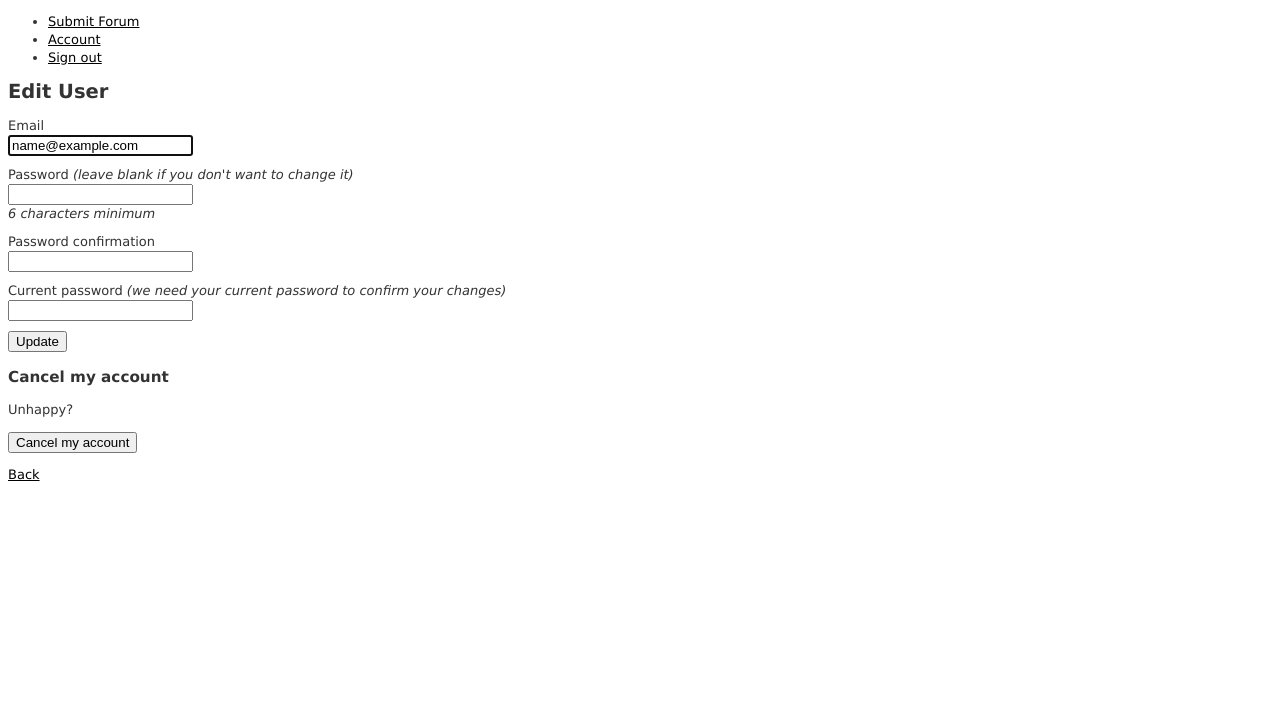
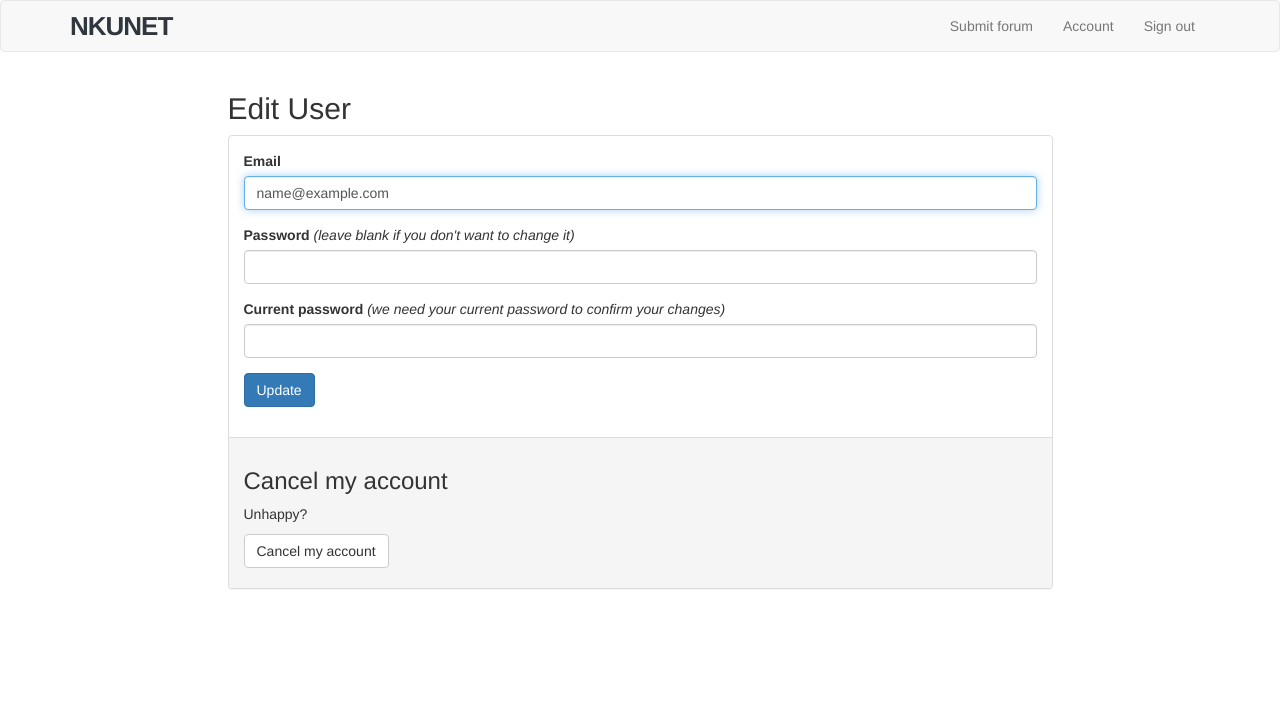
Before and after one commit to CSC-440-Sp2017-NKU/team-project-the-three-amigos, a Rails app: page /users/edit in a window 1280 px wide. Shown: the top 708 px of the page. Run offline with Rails 7, Linux system fonts and the light colour scheme; the visitor is signed in with stand-in values (Sample User, id 1); style sheets or scripts are compiled from the project's sources; some libraries are stand-ins or nearby versions.

Commit message:
Added beginning Bootstrap layout

```diff
--- a/app/assets/javascripts/application.js
+++ b/app/assets/javascripts/application.js
@@ -11,6 +11,7 @@
 // about supported directives.
 //
 //= require jquery
+//= require bootstrap-sprockets
 //= require jquery_ujs
 //= require turbolinks
 //= require_tree .
--- a/app/assets/stylesheets/application.css
+++ b/app/assets/stylesheets/application.css.scss
@@ -13,3 +13,46 @@
  *= require_tree .
  *= require_self
  */
+
+@import "bootstrap-sprockets";
+@import "bootstrap";
+
+#logo {
+	font-size: 26px;
+	font-weight: 700;
+	text-transform: uppercase;
+	letter-spacing: -1px;
+	padding: 15px 0;
+	a {
+		color: #2F363E;
+	}
+}
+
+#main_content {
+	#content {
+		float: none;
+	}
+	padding-bottom: 100px;
+	.link {
+		padding: 2em 1em;
+		border-bottom: 1px solid #e9e9e9;
+		.title {
+
+			a {
+				color: #FF4500;
+			}
+		}
+	}
+	.comments_title {
+		margin-top: 2em;
+	}
+	#comments {
+		.comment {
+			padding: 1em 0;
+			border-top: 1px solid #E9E9E9;
+			.lead {
+				margin-bottom: 0;
+			}
+		}
+	}
+}
--- a/app/assets/stylesheets/scaffolds.scss
+++ /dev/null
@@ -1,73 +0,0 @@
-body {
-  background-color: #fff;
-  color: #333;
-  font-family: verdana, arial, helvetica, sans-serif;
-  font-size: 13px;
-  line-height: 18px;
-}
-
-p, ol, ul, td {
-  font-family: verdana, arial, helvetica, sans-serif;
-  font-size: 13px;
-  line-height: 18px;
-}
-
-pre {
-  background-color: #eee;
-  padding: 10px;
-  font-size: 11px;
-}
-
-a {
-  color: #000;
-
-  &:visited {
-    color: #666;
-  }
-
-  &:hover {
-    color: #fff;
-    background-color: #000;
-  }
-}
-
-div {
-  &.field, &.actions {
-    margin-bottom: 10px;
-  }
-}
-
-#notice {
-  color: green;
-}
-
-.field_with_errors {
-  padding: 2px;
-  background-color: red;
-  display: table;
-}
-
-#error_explanation {
-  width: 450px;
-  border: 2px solid red;
-  padding: 7px;
-  padding-bottom: 0;
-  margin-bottom: 20px;
-  background-color: #f0f0f0;
-
-  h2 {
-    text-align: left;
-    font-weight: bold;
-    padding: 5px 5px 5px 15px;
-    font-size: 12px;
-    margin: -7px;
-    margin-bottom: 0px;
-    background-color: #c00;
-    color: #fff;
-  }
-
-  ul li {
-    font-size: 12px;
-    list-style: square;
-  }
-}
--- a/app/views/devise/registrations/edit.html.erb
+++ b/app/views/devise/registrations/edit.html.erb
@@ -3,41 +3,45 @@
 <%= form_for(resource, as: resource_name, url: registration_path(resource_name), html: { method: :put }) do |f| %>
   <%= devise_error_messages! %>
 
-  <div class="field">
-    <%= f.label :email %><br />
-    <%= f.email_field :email, autofocus: true %>
-  </div>
+  <div class="panel panel-default">
+    <div class="panel-body">
 
-  <% if devise_mapping.confirmable? && resource.pending_reconfirmation? %>
-    <div>Currently waiting confirmation for: <%= resource.unconfirmed_email %></div>
-  <% end %>
+      <div class="form-inputs">
 
-  <div class="field">
-    <%= f.label :password %> <i>(leave blank if you don't want to change it)</i><br />
-    <%= f.password_field :password, autocomplete: "off" %>
-    <% if @minimum_password_length %>
-      <br />
-      <em><%= @minimum_password_length %> characters minimum</em>
+      <% if false %>
+      <div class="form-group">
+        <%= f.label :name %>
+        <%= f.text_field :name, class: "form-control", :autofocus => true %>
+      </div>
+      <% end %>
+
+      <div class="form-group">
+        <%= f.label :email %>
+        <%= f.email_field :email, class: "form-control", :autofocus => true %>
+      </div>
+
+      <div class="form-group">
+        <%= f.label :password %> <i>(leave blank if you don't want to change it)</i>
+        <%= f.password_field :password, class: "form-control", :autocomplete => "off" %>
+      </div>
+
+      <div class="form-group">
+        <%= f.label :current_password %> <i>(we need your current password to confirm your changes)</i>
+        <%= f.password_field :current_password, class: "form-control" %>
+      </div>
+
+      </div>
+
+      <div class="form-group">
+        <%= f.submit "Update", class: "btn btn-primary" %>
+      </div>
+
     <% end %>
   </div>
+  <div class="panel-footer">
 
-  <div class="field">
-    <%= f.label :password_confirmation %><br />
-    <%= f.password_field :password_confirmation, autocomplete: "off" %>
+    <h3>Cancel my account</h3>
+
+    <p>Unhappy? <%= button_to "Cancel my account", registration_path(resource_name), data: { confirm: "Are you sure?" }, method: :delete, class: "btn btn-default" %></p>
+
   </div>
-
-  <div class="field">
-    <%= f.label :current_password %> <i>(we need your current password to confirm your changes)</i><br />
-    <%= f.password_field :current_password, autocomplete: "off" %>
-  </div>
-
-  <div class="actions">
-    <%= f.submit "Update" %>
-  </div>
-<% end %>
-
-<h3>Cancel my account</h3>
-
-<p>Unhappy? <%= button_to "Cancel my account", registration_path(resource_name), data: { confirm: "Are you sure?" }, method: :delete %></p>
-
-<%= link_to "Back", :back %>
--- a/app/views/layouts/application.html.erb
+++ b/app/views/layouts/application.html.erb
@@ -7,28 +7,37 @@
   <%= csrf_meta_tags %>
 </head>
 <body>
+	<header class="navbar navbar-default" role="navigation">
+    <div class="navbar-inner">
+      <div class="container">
+        <div id="logo" class="navbar-brand"><%= link_to "NKUNET", root_path %></div>
+        <nav class="collapse navbar-collapse navbar-ex1-collapse">
+        	<% if user_signed_in? -%>
+						<ul class="nav navbar-nav navbar-right">
+							<li><%= link_to 'Submit forum', new_forum_path %></li>
+							<li><%= link_to 'Account', edit_user_registration_path %></li>
+							<li><%= link_to 'Sign out', destroy_user_session_path, :method => :delete %></li>
+						</ul>
+					<% else -%>
+						<ul class="nav navbar-nav pull-right">
+							<li><%= link_to 'Sign up', new_user_registration_path %></li>
+							<li><%= link_to 'Sign in', new_user_session_path %></li>
+						</ul>
+					<% end -%>
+        </nav>
+      </div>
+    </div>
+  </header>
 
-  <%# Alert messages for bootstrap %>
-  <% flash.each do |name, msg| %>
+	<div id="main_content" class="container">
+		<% flash.each do |name, msg| %>
 			<%= content_tag(:div, msg, class: "alert alert-info") %>
-	<% end %>
+		<% end %>
 
-	<% if user_signed_in? -%>
-		<%# <ul class="nav navbar-nav navbar-right"> %>
-		<ul>
-			<li><%= link_to 'Submit Forum', new_forum_path %></li>
-			<li><%= link_to 'Account', edit_user_registration_path %></li>
-			<li><%= link_to 'Sign out', destroy_user_session_path, :method => :delete %></li>
-		</ul>
-	<% else -%>
-		<%# <ul class="nav navbar-nav pull-right"> %>
-		<ul>
-			<li><%= link_to 'Sign up', new_user_registration_path %></li>
-			<li><%= link_to 'Sign in', new_user_session_path %></li>
-		</ul>
-	<% end -%>
-
-<%= yield %>
-
+			<div id="content" class="col-md-9 center-block">
+				<%= yield %>
+			</div>
+		</div>
+	</div>
 </body>
 </html>
```
Also changed, not shown: app/views/devise/registrations/new.html.erb (+22 -18 lines), app/views/devise/sessions/new.html.erb (+16 -15 lines), app/views/forums/_form.html.erb (+5 -4 lines), app/views/forums/index.html.erb (+8 -26 lines), app/views/forums/show.html.erb (+9 -8 lines), Gemfile, Gemfile.lock.
